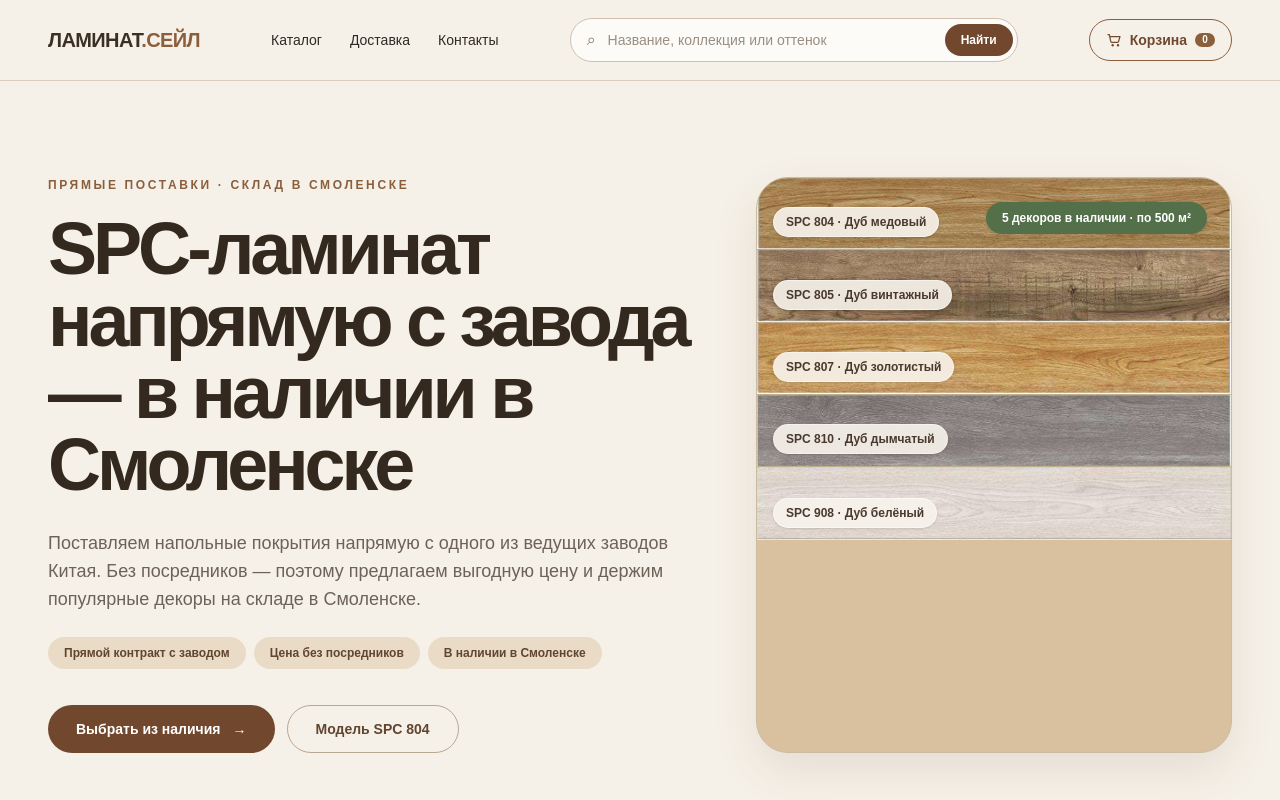
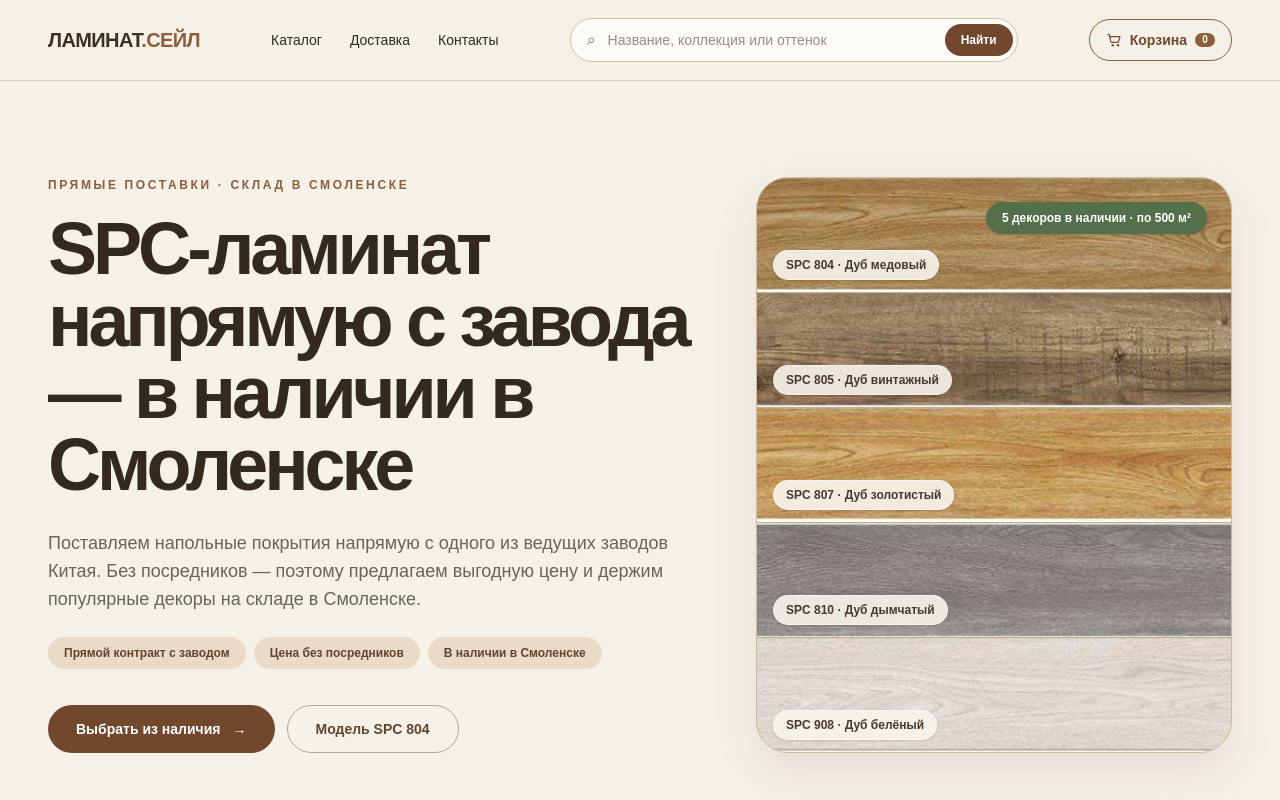
Before and after one commit to novokshonovpv/laminat-sale, a Next.js app: page / in a window 1280 px wide. Shown: the top 800 px of the page. Built offline with nearby package versions, Linux system fonts and the light colour scheme.

Commit message:
fix: fill hero samples panel

```diff
--- a/src/app/page.tsx
+++ b/src/app/page.tsx
@@ -39,7 +39,7 @@ export default function Home() {
     <>
       <section className="mx-auto grid max-w-[1440px] gap-10 px-5 py-14 sm:px-8 sm:py-20 lg:grid-cols-[1.15fr_0.85fr] lg:gap-16 lg:px-12 lg:py-24">
         <div className="flex flex-col justify-center"><p className="mb-5 text-xs font-semibold uppercase tracking-[0.22em] text-[#8b5e3c]">Прямые поставки · склад в Смоленске</p><h1 className="max-w-4xl text-5xl font-semibold leading-[0.98] tracking-[-0.055em] text-[#33291f] sm:text-6xl lg:text-[4.6rem]">SPC-ламинат напрямую с завода — в наличии в Смоленске</h1><p className="mt-7 max-w-2xl text-base leading-7 text-[#6c6258] sm:text-lg">Поставляем напольные покрытия напрямую с одного из ведущих заводов Китая. Без посредников — поэтому предлагаем выгодную цену и держим популярные декоры на складе в Смоленске.</p><div className="mt-6 flex flex-wrap gap-2 text-xs font-semibold text-[#60452f]"><span className="rounded-full bg-[#eadbc7] px-4 py-2">Прямой контракт с заводом</span><span className="rounded-full bg-[#eadbc7] px-4 py-2">Цена без посредников</span><span className="rounded-full bg-[#eadbc7] px-4 py-2">В наличии в Смоленске</span></div><div className="mt-9 flex flex-col gap-3 sm:flex-row"><Link href="/catalog" className="inline-flex min-h-12 items-center justify-center rounded-full bg-[#71482e] px-7 py-3 text-sm font-semibold text-white hover:bg-[#573722]">Выбрать из наличия <span className="ml-3">→</span></Link><Link href="/product/spc-804-dub-medovyy" className="inline-flex min-h-12 items-center justify-center rounded-full border border-[#b9a792] px-7 py-3 text-sm font-semibold text-[#60452f]">Модель SPC 804</Link></div></div>
-        <div className="relative overflow-hidden rounded-[2rem] border border-[#cdbb9f] bg-[#d9c19f] shadow-[0_18px_45px_rgba(74,53,36,0.10)]"><div aria-label="Пять вариантов SPC-ламината в наличии">{heroProducts.map(([model, name, image], index) => <Link href={`/product/${getProductSlug(products.find((product) => product.model === model)!)}`} key={model} className="group relative block aspect-[714/109] overflow-hidden border-b border-black/10 last:border-b-0"><Image src={image} alt={`SPC ${model} — ${name}`} fill priority={index === 0} quality={95} sizes="(max-width: 1024px) 100vw, 42vw" className="object-cover transition-transform duration-300 group-hover:scale-[1.025]" /><span className="absolute bottom-3 left-4 rounded-full border border-white/50 bg-[#f8f3eb]/90 px-3 py-1.5 text-xs font-semibold text-[#49392e] shadow-sm backdrop-blur-sm">SPC {model} · {name}</span><span className="absolute bottom-3 right-4 flex h-7 w-7 items-center justify-center rounded-full bg-white/90 text-xs text-[#60452f] opacity-0 shadow-sm transition group-hover:translate-x-1 group-hover:opacity-100" aria-hidden="true">→</span></Link>)}</div><span className="absolute right-5 top-5 rounded-full bg-[#54704b] px-4 py-2 text-xs font-semibold text-white shadow-sm sm:right-6 sm:top-6">5 декоров в наличии · по 500 м²</span></div>
+        <div className="relative overflow-hidden rounded-[2rem] border border-[#cdbb9f] bg-[#d9c19f] shadow-[0_18px_45px_rgba(74,53,36,0.10)]"><div aria-label="Пять вариантов SPC-ламината в наличии" className="grid h-full grid-rows-5">{heroProducts.map(([model, name, image], index) => <Link href={`/product/${getProductSlug(products.find((product) => product.model === model)!)}`} key={model} className="group relative block min-h-[82px] overflow-hidden border-b border-black/10 last:border-b-0 sm:min-h-[96px] lg:min-h-0"><Image src={image} alt={`SPC ${model} — ${name}`} fill priority={index === 0} quality={95} sizes="(max-width: 1024px) 100vw, 42vw" className="object-cover transition-transform duration-300 group-hover:scale-[1.025]" /><span className="absolute bottom-3 left-4 rounded-full border border-white/50 bg-[#f8f3eb]/90 px-3 py-1.5 text-xs font-semibold text-[#49392e] shadow-sm backdrop-blur-sm">SPC {model} · {name}</span><span className="absolute bottom-3 right-4 flex h-7 w-7 items-center justify-center rounded-full bg-white/90 text-xs text-[#60452f] opacity-0 shadow-sm transition group-hover:translate-x-1 group-hover:opacity-100" aria-hidden="true">→</span></Link>)}</div><span className="absolute right-5 top-5 rounded-full bg-[#54704b] px-4 py-2 text-xs font-semibold text-white shadow-sm sm:right-6 sm:top-6">5 декоров в наличии · по 500 м²</span></div>
       </section>
 
       <section className="border-y border-[#d9cdbd] bg-[#eee5d7]"><div className="mx-auto max-w-[1440px] px-5 py-16 sm:px-8 lg:px-12"><div className="mb-9 flex items-end justify-between gap-5"><div><p className="mb-3 text-xs font-semibold uppercase tracking-[0.2em] text-[#8b5e3c]">Начните выбор</p><h2 className="text-3xl font-semibold tracking-[-0.045em] sm:text-4xl">Популярные категории</h2></div><Link className="hidden text-sm font-semibold text-[#71482e] sm:block" href="/catalog">Весь каталог →</Link></div><div className="grid gap-5 md:grid-cols-3">{categories.map(([number,title,description,image]) => <Link href="/catalog" key={title} className="overflow-hidden rounded-3xl border border-[#cfc0ad] bg-[#f8f4ed]"><div className="relative h-32 overflow-hidden"><Image src={image} alt="" fill quality={90} sizes="(max-width: 768px) 100vw, 33vw" className="object-cover" /><span className="absolute right-5 top-5 rounded-full bg-white/85 px-3 py-1 text-xs font-semibold">{number}</span></div><div className="p-6"><h3 className="text-xl font-semibold">{title}</h3><p className="mt-2 text-sm leading-6 text-[#756a5f]">{description}</p></div></Link>)}</div></div></section>
```
